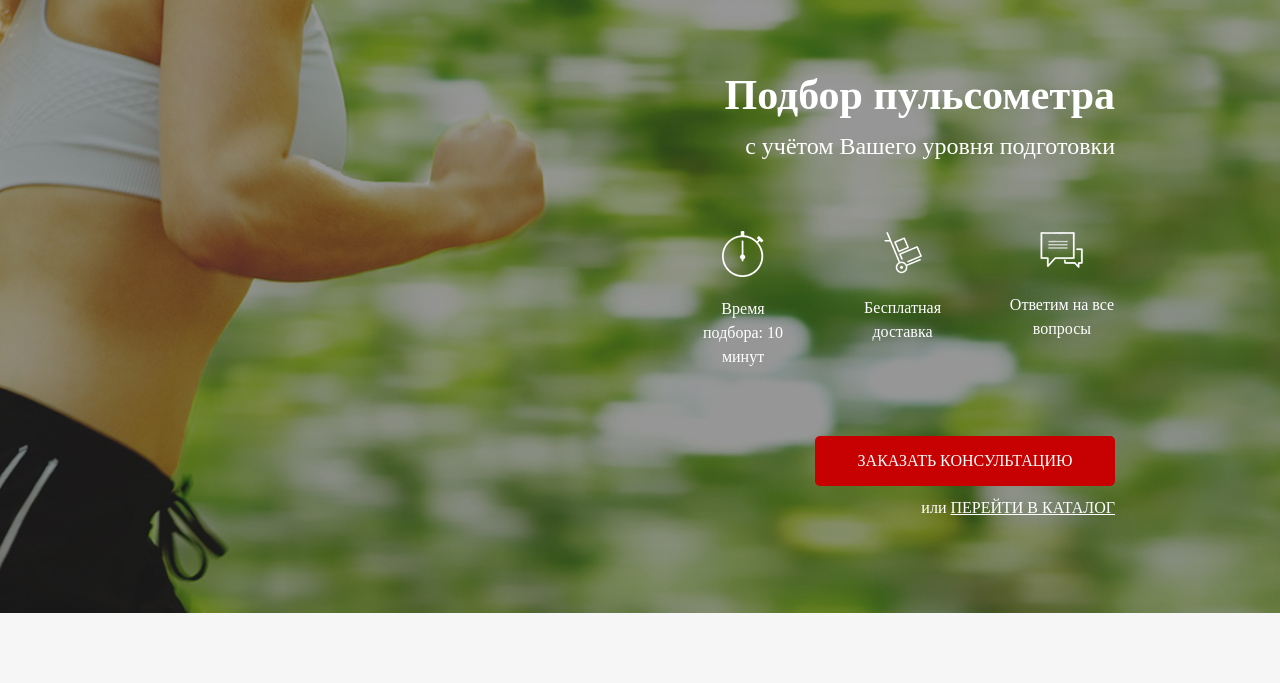
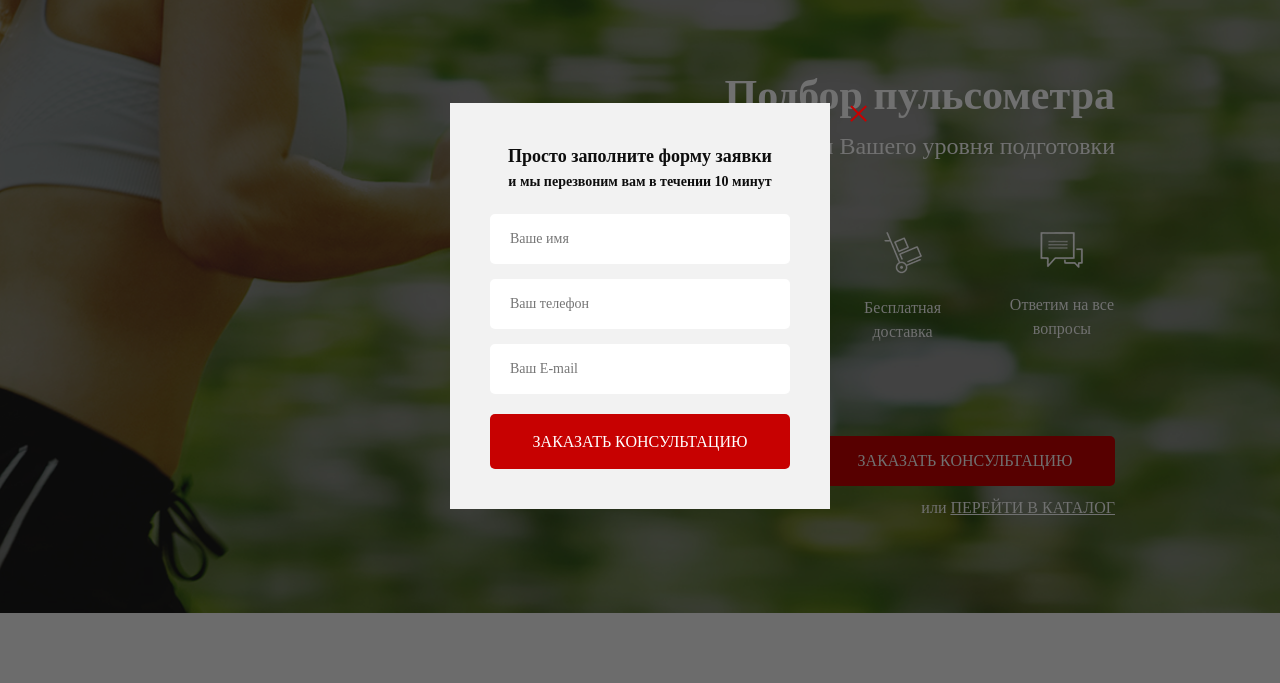
Before and after one commit to PavelKrobynets/project-5, a website: page src/index.html in a window 1280 px wide. Both pictures are taken after a click on the button "ЗАКАЗАТЬ ЗВОНОК". Shown: the part 94-777 px from the top of the page. Drawn offline with nearby package versions, Linux system fonts and the light colour scheme; a web font is replaced by a local one.

Commit message:
modal popups

```diff
--- a/src/index.html
+++ b/src/index.html
@@ -24,7 +24,7 @@
                 </div>
                 <div class="header__contacts">
                     <a href="tel:+74999228974" class="header__phone">+7 (499) 922-89-74</a>
-                    <button data-midal="consultation" class="button">заказать звонок</button>
+                    <button data-modal="consultation" class="button">заказать звонок</button>
                 </div>
             </header>
             <div class="promo__wrapper">
@@ -49,7 +49,7 @@
                 </div>
             </div>
 
-            <button data-midal="order" class="button button_main">заказать кОНСУЛЬТАЦИЮ</button>
+            <button data-modal="consultation" class="button button_main">заказать кОНСУЛЬТАЦИЮ</button>
             <div class="promo__link">
                 или <a href="#">ПЕРЕЙТИ В КАТАЛОГ</a>
             </div>
@@ -429,7 +429,7 @@
             <div class="modal__subtitle">Просто заполните форму заявки</div>
             <div class="modal__descr">и мы перезвоним вам в течении 10 минут</div>
             <form class="feed-form feed-form_mt25" action="#">
-                <input name="name" required type="text" placeholder="Ваше имя" >
+                <input minlength="5" name="name" required type="text" placeholder="Ваше имя" >
                 <input name="phone" required type="tel" placeholder="Ваш телефон" >
                 <input name="email" required type="email" placeholder="Ваш E-mail" >
 
--- a/src/js/script.js
+++ b/src/js/script.js
@@ -36,5 +36,14 @@ $(document).ready(function(){
     toggleSlide('.catalog-item__link');
     toggleSlide('.catalog-item__back');
 
-     $('[data-modal=consultation]').fadeOut();
+    $('[data-modal=consultation]').on('click',  function(){
+        $('.overlay, #consultation').fadeIn('slow');
+
+    });
+    $('.modal__close').on('click', function(){
+        $('.overlay, #consultation, #thanks, #order').fadeOut('slow');
+    })
+    $('.button_mini').on('click', function(){
+        $('.overlay,  #order').fadeIn('slow');
+    })
 });
--- a/src/sass/blocks/_forms.scss
+++ b/src/sass/blocks/_forms.scss
@@ -20,4 +20,7 @@
             margin-bottom: 20px;
         }
     }
+    &_mt25{
+        margin-top: 25px;
+    }
 }
```
Also changed, not shown: src/css/style.min.css, 1 other file.
